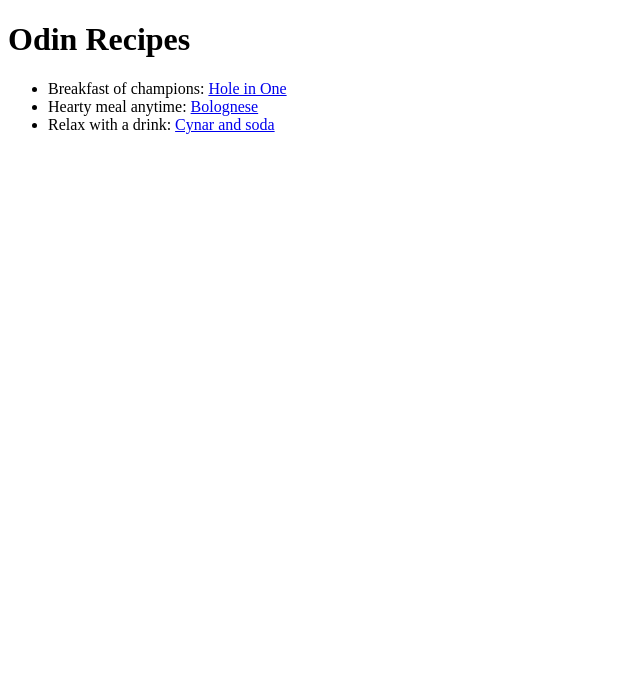
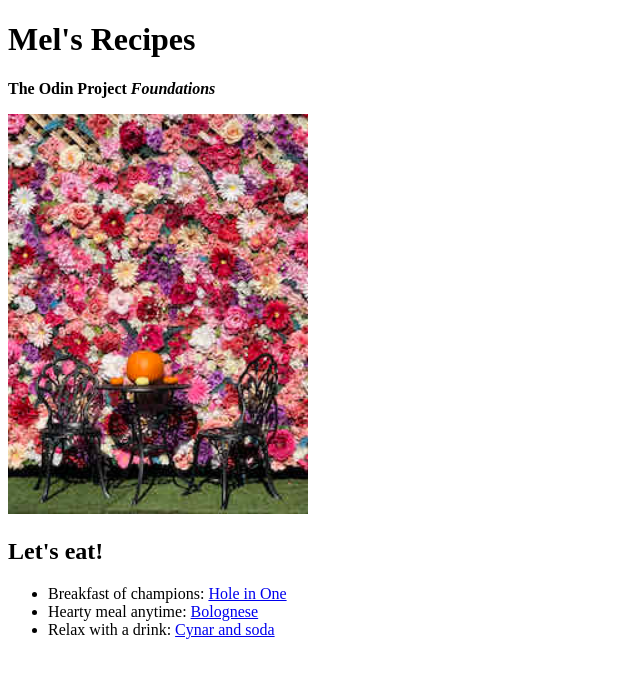
Before and after one commit to hellomynameismel/odin-recipes, a plain HTML site: page index.html in a window 1280 px wide. Shown: the whole page, without its empty margins (0-640 px from the left). Drawn offline with Linux system fonts and the light colour scheme.

Commit message:
Added image to index.html

```diff
--- a/index.html
+++ b/index.html
@@ -6,7 +6,11 @@
     </head>
 
     <body>
-        <h1>Odin Recipes</h1>
+        <h1>Mel's Recipes</h1>
+        <strong>The Odin Project <em>Foundations</em></strong>
+
+       <p><img src="./images/tablefortwo.jpg" alt="wrought-iron table and two chairs in front of a colorful flower wall" width="300"></p>
+        <h2>Let's eat!</h2>
 
         <p><ul>
             <li>Breakfast of champions: <a href="./recipes/holeinone.html">Hole in One</a></li>
```
Also changed, not shown: images/tablefortwo.jpg (added).
